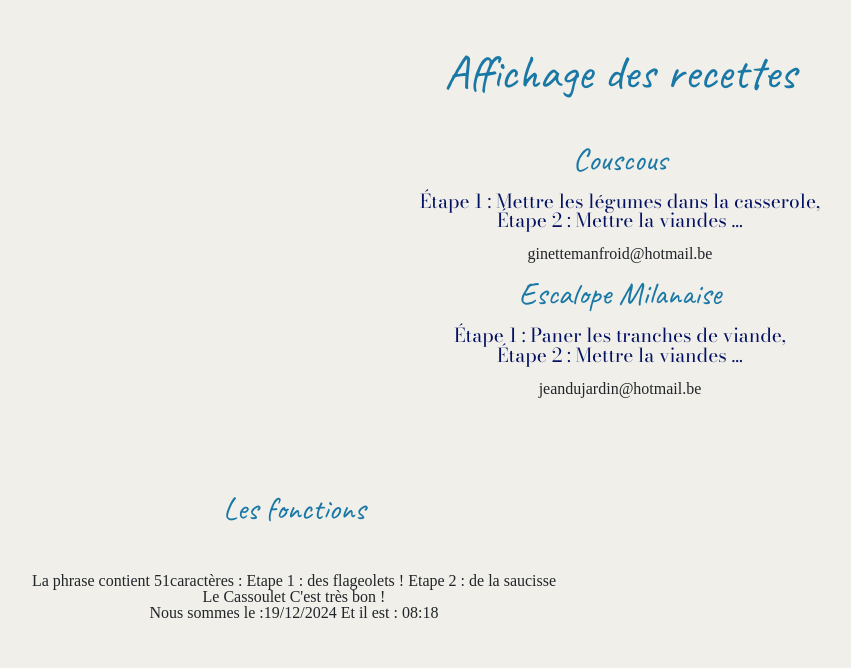
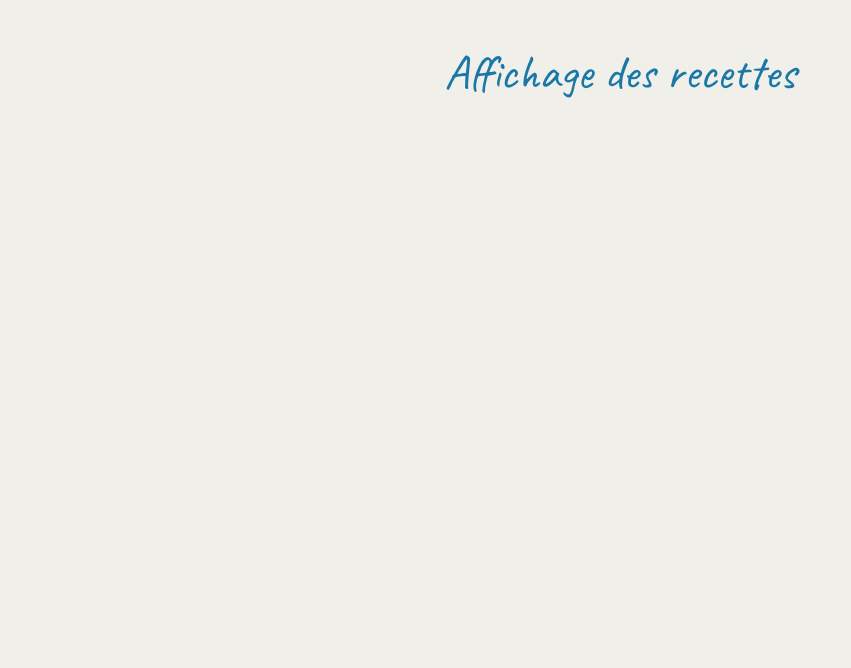
Before and after one commit to Baboo81/Kenko, a PHP site: page / in a window 1280 px wide. Shown: the top 668 px of the page, without its empty margins (20-871 px from the left). Run offline with PHP 8.4, Linux system fonts and the light colour scheme.

Commit message:
HomePage

```diff
--- a/index.php
+++ b/index.php
@@ -1,34 +1,3 @@
-
-<?php
-        $recettes = [
-            [
-                'titre' => 'Cassoulet <br />',
-                'recette' => 'Étape 1 : Mettre les flageolets à tremper toute une nuit, <br />Étape 2 : Mettre les flageolets avec les tomates ... <br />',
-                'auteur' => 'chrisrodriguez@hotmail.be',
-                'estActive' => true,
-            ],
-            [
-                'titre' => 'Couscous <br />',
-                'recette' => 'Étape 1 : Mettre les légumes dans la casserole, <br />Étape 2 : Mettre la viandes ... <br />',
-                'auteur' => 'ginettemanfroid@hotmail.be',
-                'estActive' => false,
-            ],
-            [
-                'titre' => 'Cassoulet <br />',
-                'recette' => 'Étape 1 : Mettre les flageolets à tremper toute une nuit, <br />Étape 2 : Mettre les flageolets avec les tomates ... <br />',
-                'auteur' => 'chrisrodriguez@hotmail.be',
-                'estActive' => true,
-            ],
-            [
-                'titre' => 'Escalope Milanaise <br />',
-                'recette' => 'Étape 1 : Paner les tranches de viande, <br />Étape 2 : Mettre la viandes ... <br />',
-                'auteur' => 'jeandujardin@hotmail.be',
-                'estActive' => false,
-            ],
-        ];
-
-      ?>
-
 <!DOCTYPE html>
 <html lang="en">
     <head>
@@ -43,75 +12,12 @@
     </head>
     <body>
         <main>
-            <div class="conatiner">
+            <div class="container">
                 <div class="row">
                     <div class="col-md-12 text-center">
                     <h1 class="caveatTitle text-center my-5">Affichage des recettes</h1>
 
-                    <!-- Boucle sur les recettes -->
-                     <?php foreach ($recettes as $recette) :  ?>
-                     <!--  Si la clé existe et a pour valeur "Faux", on affiche -->
-                     <?php if (array_key_exists ('estActive', $recette) && $recette['estActive'] == false) : ?>
 
-                                <article>
-                                    <h3 class="m-3"><?php echo $recette['titre']; ?></h3>
-                                    <p class="m-3"><?php echo $recette['recette']; ?></p>
-                                    <i class="m-3"><?php echo $recette['auteur']; ?></i>
-                                </article>
-                            <?php endif; ?>
-                        <?php endforeach ?>
-                    </div>
-                </div>
-                <div class="row">
-                    <div class="col-md-6 text-center my-5">
-                        <h3 class="my-5">Les fonctions</h3>
-
-                        <?php
-                            $recette = 'Etape 1 : des flageolets ! Etape 2 : de la saucisse';
-                            $longueur = strlen($recette);
-
-                            echo 'La phrase contient ' . $longueur .'caractères : ' . PHP_EOL . $recette;
-                            echo "<br />";
-                        ?>
-                        <?php
-                            echo str_replace('c', 'C', 'Le cassoulet c\'est très bon !');
-                            echo "<br />";
-                            $jour = date('d');
-                            $mois = date('m');
-                            $annee = date('Y');
-                            //Récup de l'heure :
-                            $heure = date('H');
-                            $minutes = date('i');
-
-                            echo 'Nous sommes le :' . $jour . '/' . $mois . '/' . $annee . " " . 'Et il est : ' . $heure . ':' . $minutes . PHP_EOL;
-                            echo "<br />";
-
-                            function recetteOK (array $recette) : bool {
-                                if (array_key_exists('estActive', $recette)) {
-                                    $result = $recette['estActive'];
-                                } else {
-                                    $result = false;
-                                }
-
-                                return $result;
-                            };
-
-                            $recetteCouscous = [
-                                        'titre' => 'Couscous <br />',
-                                        'recette' => 'Étape 1 : Mettre les légumes dans la casserole, <br />Étape 2 : Mettre la viandes ... <br />',
-                                        'auteur' => 'ginettemanfroid@hotmail.be',
-                                        'estActive' => false,
-                            ];
-                            $recetteCassoulet = [
-                                        'titre' => 'Cassoulet <br />',
-                                        'recette' => 'Étape 1 : Mettre les flageolets à tremper toute une nuit, <br />Étape 2 : Mettre les flageolets avec les tomates ... <br />',
-                                        'auteur' => 'chrisrodriguez@hotmail.be',
-                                        'estActive' => true,
-                            ];
-
-                            $recetteCouscousOK = recetteOK($recetteCassoulet);
-                        ?>
-                    </div>
                 </div>
             </div>
         </main>
```
